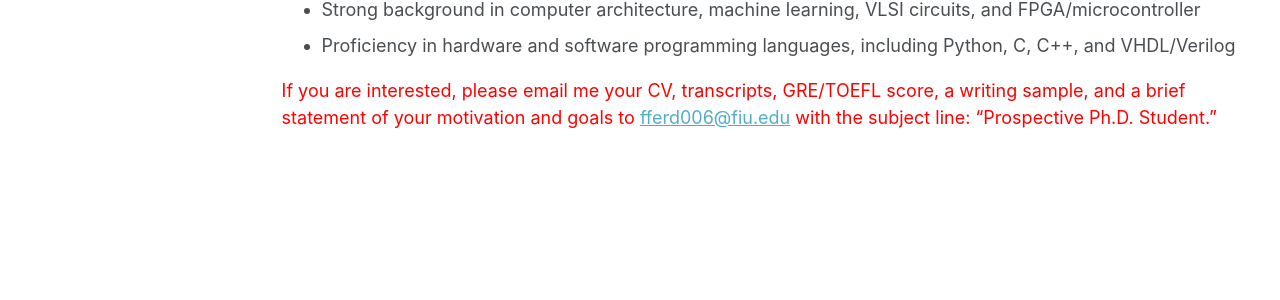
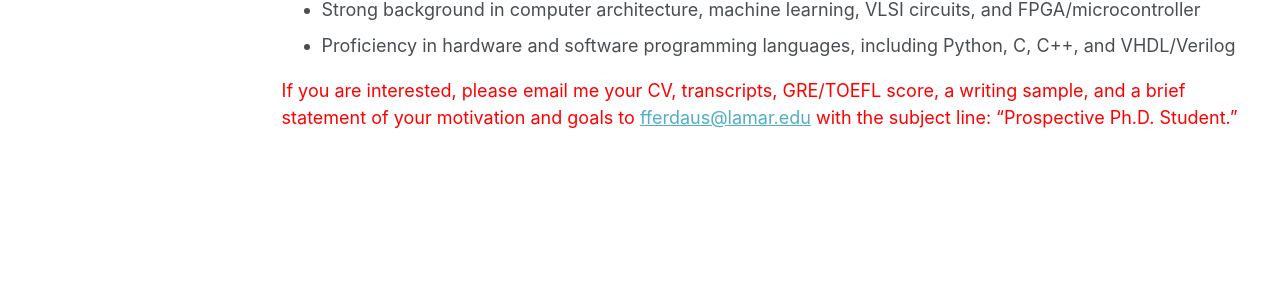
Before and after one commit to fferdaus/fferdaus.github.io, a Jekyll site: the page built from _pages/ProspectiveStudents.md, in a window 1280 px wide and 1307 px high. Shown: the part 763-1063 px from the top of the window. Built offline with Jekyll 4.4.1, drawn with Linux system fonts in a browser that asks for light colours; some web fonts are replaced.

Commit message:
Update ProspectiveStudents.md

```diff
--- a/_pages/ProspectiveStudents.md
+++ b/_pages/ProspectiveStudents.md
@@ -29,4 +29,4 @@ I am seeking candidates with a solid background and an interest in interdiscipli
 - Proficiency in hardware and software programming languages, including Python, C, C++, and VHDL/Verilog
 
 
-<span style="color:red">If you are interested, please email me your CV, transcripts, GRE/TOEFL score, a writing sample, and a brief statement of your motivation and goals to [fferd006@fiu.edu](fferd006@fiu.edu) with the subject line: “Prospective Ph.D. Student.”</span>
+<span style="color:red">If you are interested, please email me your CV, transcripts, GRE/TOEFL score, a writing sample, and a brief statement of your motivation and goals to [fferdaus@lamar.edu](fferdaus@lamar.edu) with the subject line: “Prospective Ph.D. Student.”</span>
```
